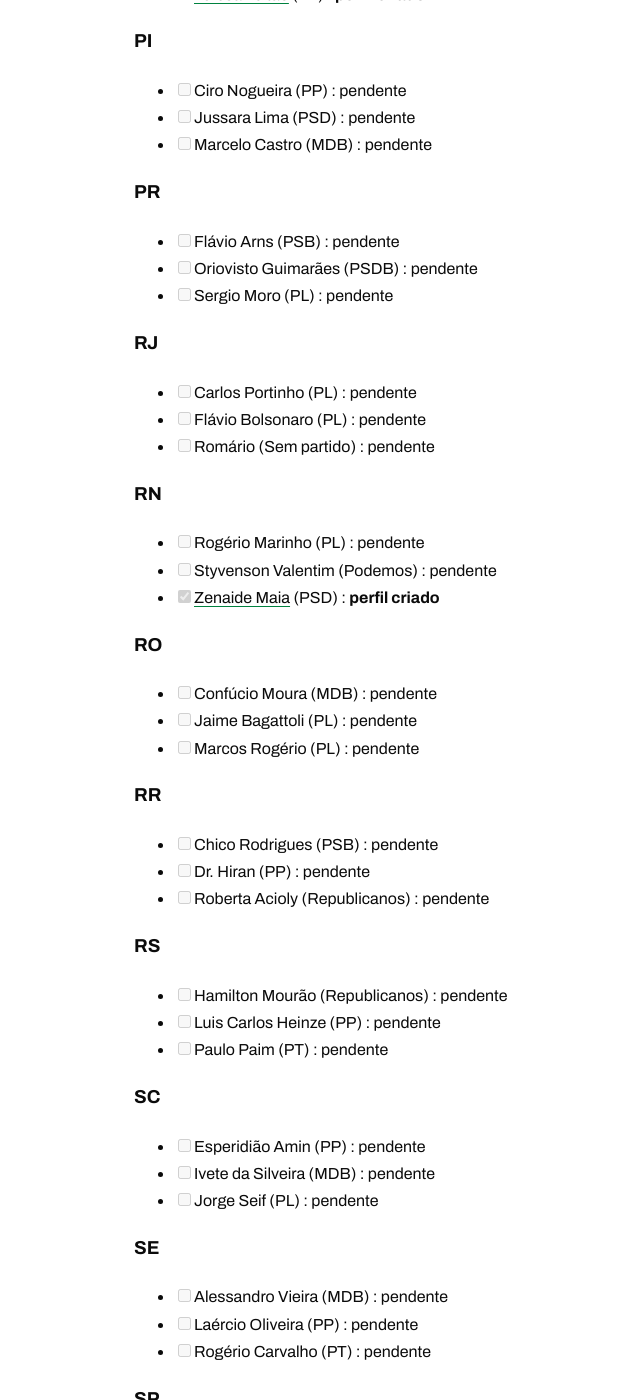
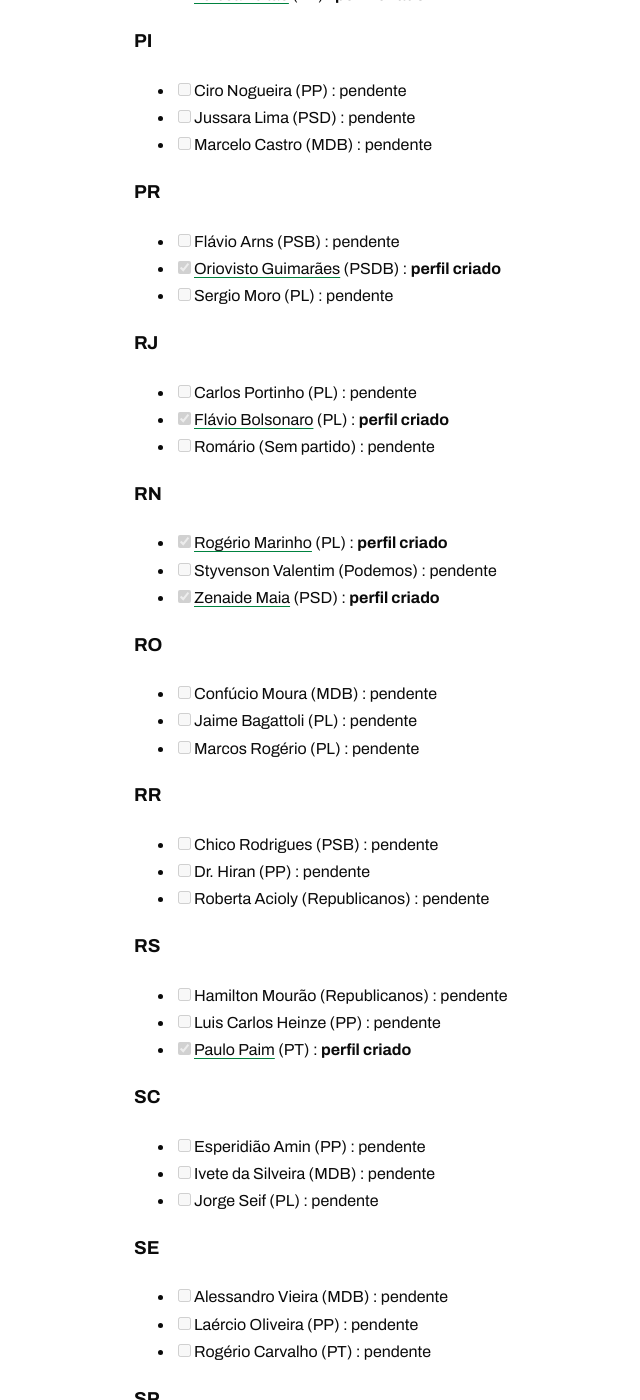
Before and after one commit to leorruas/senadores-deputados, a Jekyll site: the page built from parlamentares/senadores/ACOMPANHAMENTO.md, in a window 1280 px wide and 1400 px high, scrolled down 3408 px. Shown: the whole window, without its empty margins (31-671 px from the left). Built offline with Jekyll 4.4.1, drawn with Linux system fonts in a browser that asks for light colours; some of the changed text lies outside the part shown.

Commit message:
docs: atualiza controle para 11 perfis pesquisados e 70 pendentes

```diff
--- a/parlamentares/senadores/ACOMPANHAMENTO.md
+++ b/parlamentares/senadores/ACOMPANHAMENTO.md
@@ -42,7 +42,7 @@
 ### AM
 
 - [ ] Eduardo Braga (MDB) : pendente
-- [ ] Omar Aziz (PSD) : pendente
+- [x] [Omar Aziz](https://github.com/leorruas/senadores-deputados/blob/main/parlamentares/senadores/omar-aziz-psd-am.md) (PSD) : **perfil criado**
 - [ ] Plínio Valério (PSDB) : pendente
 
 ### BA
@@ -126,18 +126,18 @@
 ### PR
 
 - [ ] Flávio Arns (PSB) : pendente
-- [ ] Oriovisto Guimarães (PSDB) : pendente
+- [x] [Oriovisto Guimarães](https://github.com/leorruas/senadores-deputados/blob/main/parlamentares/senadores/oriovisto-guimaraes-psdb-pr.md) (PSDB) : **perfil criado**
 - [ ] Sergio Moro (PL) : pendente
 
 ### RJ
 
 - [ ] Carlos Portinho (PL) : pendente
-- [ ] Flávio Bolsonaro (PL) : pendente
+- [x] [Flávio Bolsonaro](https://github.com/leorruas/senadores-deputados/blob/main/parlamentares/senadores/flavio-bolsonaro-pl-rj.md) (PL) : **perfil criado**
 - [ ] Romário (Sem partido) : pendente
 
 ### RN
 
-- [ ] Rogério Marinho (PL) : pendente
+- [x] [Rogério Marinho](https://github.com/leorruas/senadores-deputados/blob/main/parlamentares/senadores/rogerio-marinho-pl-rn.md) (PL) : **perfil criado**
 - [ ] Styvenson Valentim (Podemos) : pendente
 - [x] [Zenaide Maia](https://github.com/leorruas/senadores-deputados/blob/main/parlamentares/senadores/zenaide-maia-psd-rn.md) (PSD) : **perfil criado**
 
@@ -157,7 +157,7 @@
 
 - [ ] Hamilton Mourão (Republicanos) : pendente
 - [ ] Luis Carlos Heinze (PP) : pendente
-- [ ] Paulo Paim (PT) : pendente
+- [x] [Paulo Paim](https://github.com/leorruas/senadores-deputados/blob/main/parlamentares/senadores/paulo-paim-pt-rs.md) (PT) : **perfil criado**
 
 ### SC
 
```
Also changed, not shown: other parts of parlamentares/senadores/ACOMPANHAMENTO.md (+4 -3 lines).
